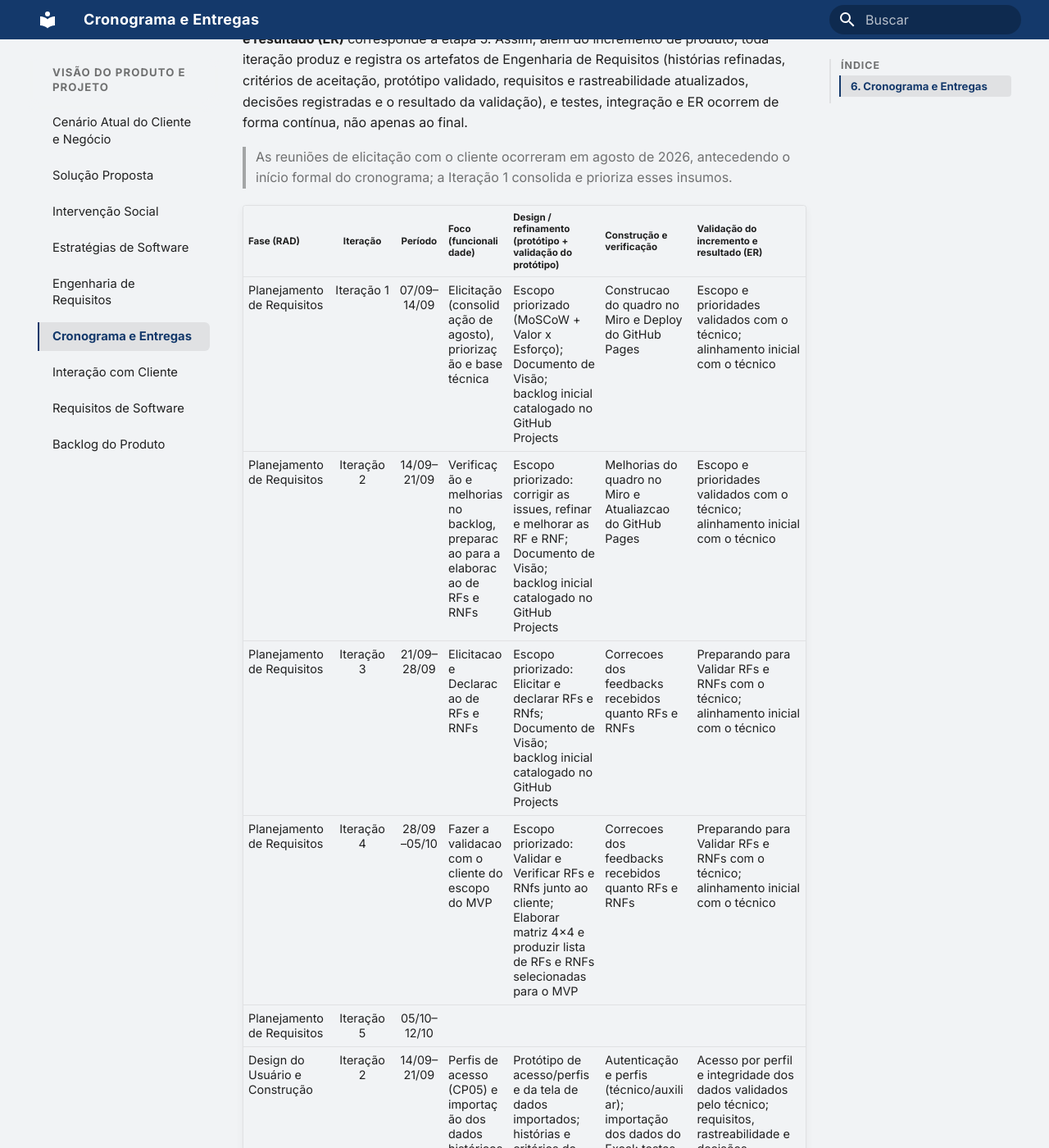
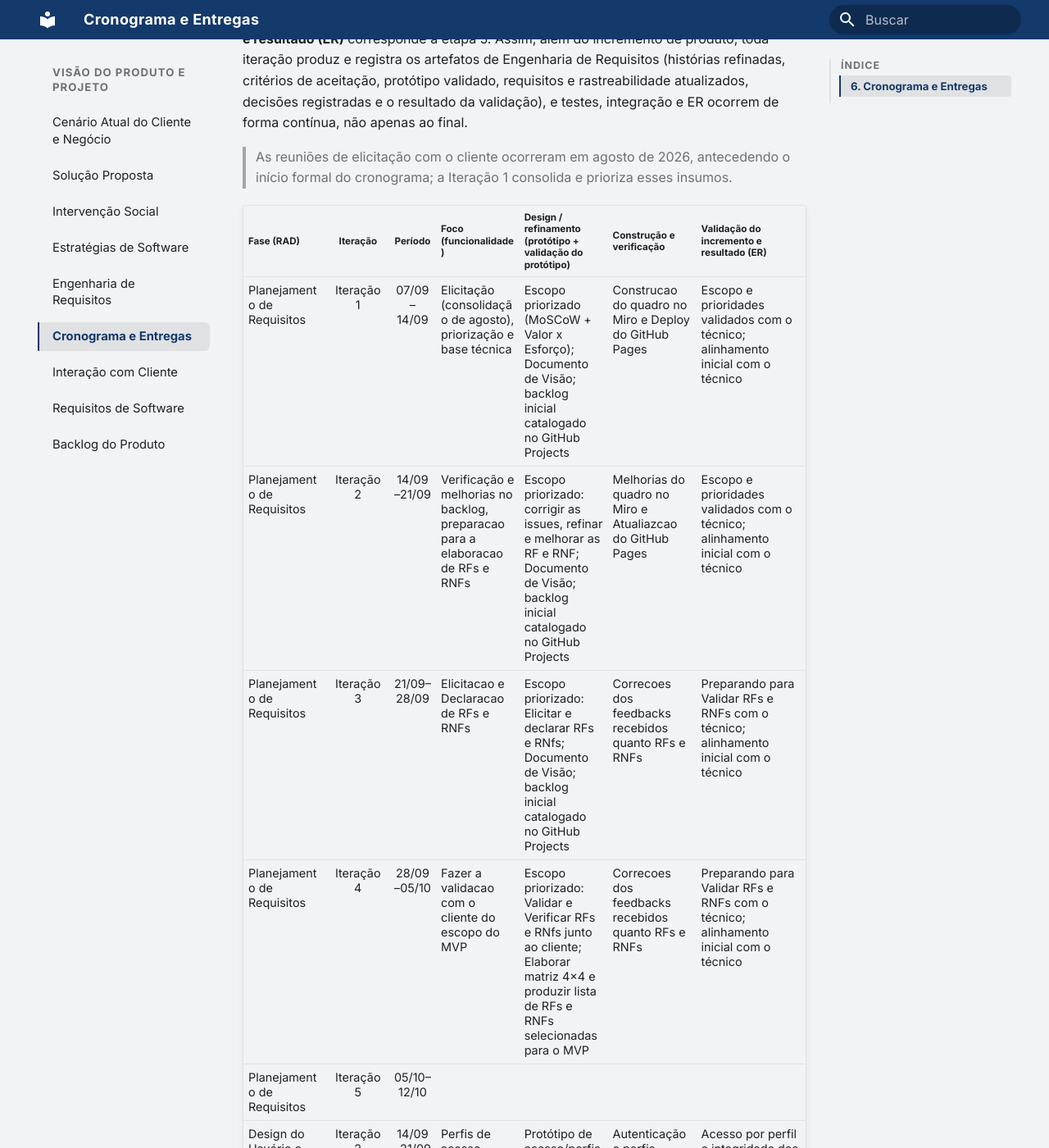
Before and after one commit to mdsreq-fga-unb/REQ-2026.2-T01-FutBoard, an MkDocs documentation site: the page built from docs/visao-produto/cronogramas-entregas.md, in a window 1280 px wide and 1400 px high, scrolled down 922 px. Shown: the whole window at 82% size. Built offline with MkDocs 1.6.1 and Material for MkDocs 9.7.7, drawn with Linux system fonts in a browser that asks for light colours.

Commit message:
docs: melhora a tabela do cronograma

```diff
--- a/docs/stylesheets/extra.css
+++ b/docs/stylesheets/extra.css
@@ -268,6 +268,7 @@
     flex: 1 1 100%;
   }
 }
+
 /* ===== Índice lateral direito (compacto) ===== */
 
 .md-sidebar--secondary .md-nav--secondary {
@@ -340,7 +341,7 @@
     transition: color 0.15s, background-color 0.15s, border-color 0.15s;
   }
 
-  .md-sidebar--primary .md-nav__item--section > .md-nav__link {
+  .md-sidebar--primary .md-nav__item--section>.md-nav__link {
     font-size: 0.66rem;
     font-weight: 700;
     letter-spacing: 0.08em;
@@ -350,12 +351,12 @@
     padding-left: 0.8rem;
   }
 
-  .md-sidebar--primary .md-nav__item--nested > .md-nav {
+  .md-sidebar--primary .md-nav__item--nested>.md-nav {
     margin-left: 0.9rem;
     border-left: 1px solid var(--md-default-fg-color--lightest);
   }
 
-  .md-sidebar--primary .md-nav__item--section > .md-nav {
+  .md-sidebar--primary .md-nav__item--section>.md-nav {
     margin-left: 0;
     border-left: none;
   }
@@ -378,7 +379,7 @@
     opacity: 1;
   }
 
-  .md-sidebar--primary .md-nav__item--section > .md-nav__link--active {
+  .md-sidebar--primary .md-nav__item--section>.md-nav__link--active {
     background: none;
     border-left-color: transparent;
     color: var(--md-default-fg-color--light);
@@ -386,7 +387,7 @@
 }
 
 /* ===== Títulos principais com gradiente suave (só h1 e h2) ===== */
-.md-content .md-typeset h1{
+.md-content .md-typeset h1 {
   width: fit-content;
   max-width: 100%;
   background-clip: text !important;
@@ -398,13 +399,13 @@
 
 .md-content .md-typeset h1 {
   background-image: linear-gradient(90deg,
-    #0D1B2A 0%,
-    #14396b 100%,
-    #1f5f8a 100%) !important;
+      #0D1B2A 0%,
+      #14396b 100%,
+      #1f5f8a 100%) !important;
 }
 
 /* o símbolo de âncora (¶) não pode ficar invisível */
-.md-content .md-typeset h1 .headerlink{
+.md-content .md-typeset h1 .headerlink {
   -webkit-text-fill-color: var(--md-default-fg-color--lighter) !important;
 }
 
@@ -489,6 +490,7 @@
   border-top: none;
   box-shadow: 0 2px 8px rgba(13, 27, 42, 0.25);
 }
+
 /* Tabela HTML de Cronograma */
 .tabela-cronograma-html {
   margin: 1rem 0 1.5rem;
@@ -541,10 +543,39 @@
 }
 
 /* Larguras das colunas para a tabela de cronograma (total 7) */
-.tabela-cronograma-html th:nth-child(1), .tabela-cronograma-html td:nth-child(1) { width: 16%; }
-.tabela-cronograma-html th:nth-child(2), .tabela-cronograma-html td:nth-child(2) { width: 12%; text-align: center; }
-.tabela-cronograma-html th:nth-child(3), .tabela-cronograma-html td:nth-child(3) { width: 9%; text-align: center; }
-.tabela-cronograma-html th:nth-child(4), .tabela-cronograma-html td:nth-child(4) { width: 12%; }
-.tabela-cronograma-html th:nth-child(5), .tabela-cronograma-html td:nth-child(5) { width: 17%; }
-.tabela-cronograma-html th:nth-child(6), .tabela-cronograma-html td:nth-child(6) { width: 17%; }
-.tabela-cronograma-html th:nth-child(7), .tabela-cronograma-html td:nth-child(7) { width: 21%; }
+.tabela-cronograma-html th:nth-child(1),
+.tabela-cronograma-html td:nth-child(1) {
+  width: 16%;
+}
+
+.tabela-cronograma-html th:nth-child(2),
+.tabela-cronograma-html td:nth-child(2) {
+  width: 12%;
+  text-align: center;
+}
+
+.tabela-cronograma-html th:nth-child(3),
+.tabela-cronograma-html td:nth-child(3) {
+  width: 9%;
+  text-align: center;
+}
+
+.tabela-cronograma-html th:nth-child(4),
+.tabela-cronograma-html td:nth-child(4) {
+  width: 16%;
+}
+
+.tabela-cronograma-html th:nth-child(5),
+.tabela-cronograma-html td:nth-child(5) {
+  width: 17%;
+}
+
+.tabela-cronograma-html th:nth-child(6),
+.tabela-cronograma-html td:nth-child(6) {
+  width: 17%;
+}
+
+.tabela-cronograma-html th:nth-child(7),
+.tabela-cronograma-html td:nth-child(7) {
+  width: 21%;
+}
```
